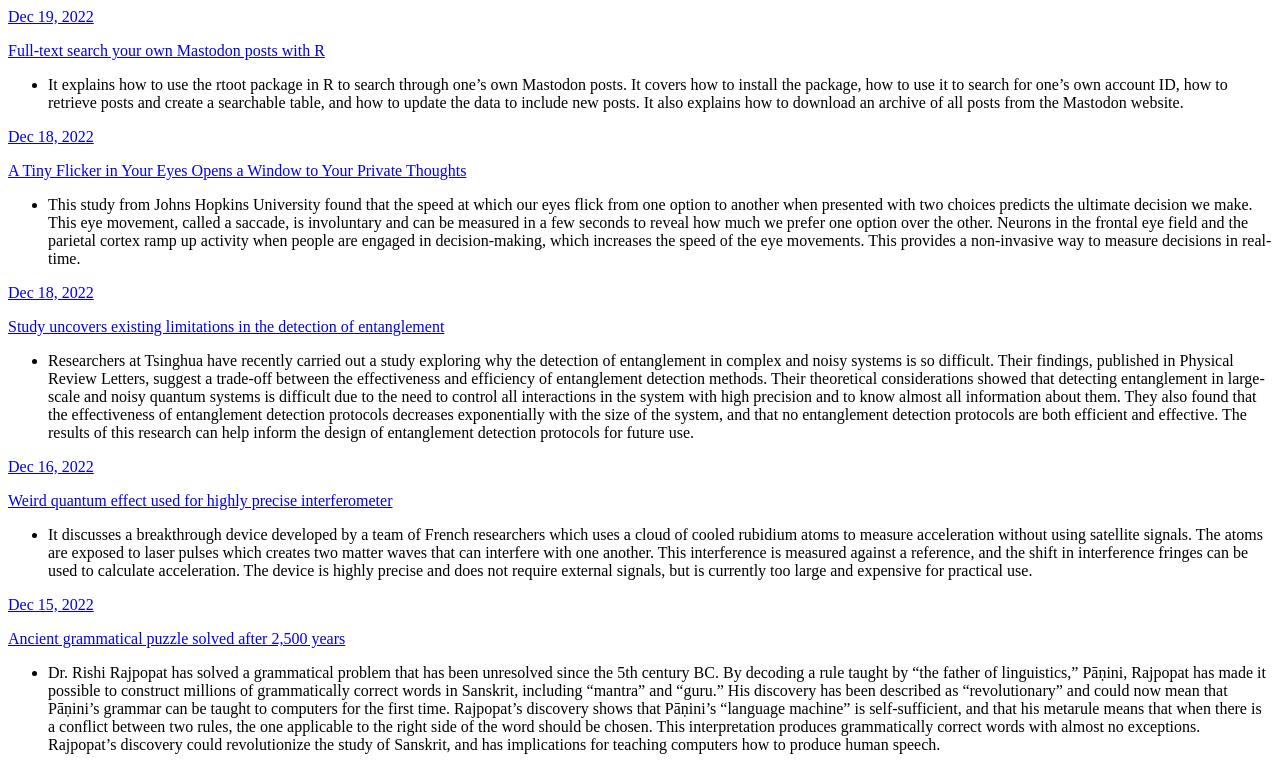
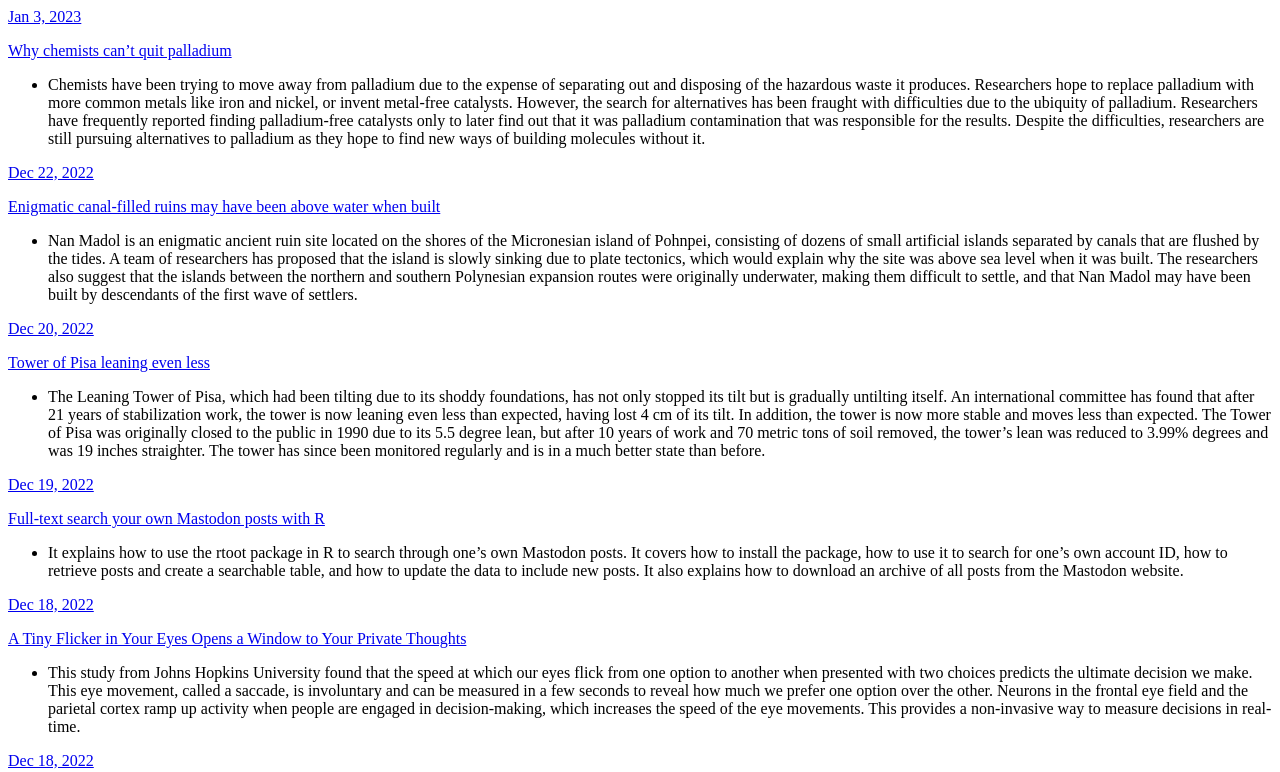
Before and after one commit to wavenumber/ergosumarch, a plain HTML site: page index.html in a window 1280 px wide. Shown: the top 772 px of the page. Drawn offline with Linux system fonts and the light colour scheme.

Commit message:
Archiving from Micro.blog.

```diff
--- a/index.html
+++ b/index.html
@@ -21,6 +21,48 @@
 <div class="h-feed">
 
 
+
+	  <div class="h-entry">
+
+
+		<a href="https://ergosum.one/2023/01/03/why-chemists-cant.html" class="u-url"><time class="dt-published" datetime="2023-01-03 00:44:21 &#43;0100">Jan 3, 2023</time></a>
+
+		<div class="e-content">
+			 <p><a href="https://www.nature.com/articles/d41586-022-01612-3">Why chemists can’t quit palladium</a></p>
+<ul>
+<li>Chemists have been trying to move away from palladium due to the expense of separating out and disposing of the hazardous waste it produces. Researchers hope to replace palladium with more common metals like iron and nickel, or invent metal-free catalysts. However, the search for alternatives has been fraught with difficulties due to the ubiquity of palladium. Researchers have frequently reported finding palladium-free catalysts only to later find out that it was palladium contamination that was responsible for the results. Despite the difficulties, researchers are still pursuing alternatives to palladium as they hope to find new ways of building molecules without it.</li>
+</ul>
+
+		</div>
+	  </div>
+
+	  <div class="h-entry">
+
+
+		<a href="https://ergosum.one/2022/12/22/enigmatic-canalfilled-ruins.html" class="u-url"><time class="dt-published" datetime="2022-12-22 22:46:04 &#43;0100">Dec 22, 2022</time></a>
+
+		<div class="e-content">
+			 <p><a href="https://arstechnica.com/science/2022/12/enigmatic-canal-filled-ruins-may-have-been-above-water-when-built/">Enigmatic canal-filled ruins may have been above water when built</a></p>
+<ul>
+<li>Nan Madol is an enigmatic ancient ruin site located on the shores of the Micronesian island of Pohnpei, consisting of dozens of small artificial islands separated by canals that are flushed by the tides. A team of researchers has proposed that the island is slowly sinking due to plate tectonics, which would explain why the site was above sea level when it was built. The researchers also suggest that the islands between the northern and southern Polynesian expansion routes were originally underwater, making them difficult to settle, and that Nan Madol may have been built by descendants of the first wave of settlers.</li>
+</ul>
+
+		</div>
+	  </div>
+
+	  <div class="h-entry">
+
+
+		<a href="https://ergosum.one/2022/12/20/tower-of-pisa.html" class="u-url"><time class="dt-published" datetime="2022-12-20 09:09:23 &#43;0100">Dec 20, 2022</time></a>
+
+		<div class="e-content">
+			 <p><a href="http://www.thehistoryblog.com/archives/65973">Tower of Pisa leaning even less</a></p>
+<ul>
+<li>The Leaning Tower of Pisa, which had been tilting due to its shoddy foundations, has not only stopped its tilt but is gradually untilting itself. An international committee has found that after 21 years of stabilization work, the tower is now leaning even less than expected, having lost 4 cm of its tilt. In addition, the tower is now more stable and moves less than expected. The Tower of Pisa was originally closed to the public in 1990 due to its 5.5 degree lean, but after 10 years of work and 70 metric tons of soil removed, the tower&#8217;s lean was reduced to 3.99% degrees and was 19 inches straighter. The tower has since been monitored regularly and is in a much better state than before.</li>
+</ul>
+
+		</div>
+	  </div>
 
 	  <div class="h-entry">
 
@@ -767,7 +809,7 @@ Beyond the shell debate, Dr. Setiamarga and colleagues’ new genome sequence ma
 		<div class="e-content">
 			 <p>Experiments with <a href="https://www.midjourney.com/">Midjourney</a>.</p>
 <p>Command: <code>Léa Seydoux, black and white, clean lines, illustration style --v 4</code></p>
-<img src="uploads/2022/3428808d78.jpg" width="600" height="600" alt="">
+<img src="https://cdn.uploads.micro.blog/91493/2022/3428808d78.jpg" width="600" height="600" alt="">
 
 		</div>
 	  </div>
@@ -780,7 +822,7 @@ Beyond the shell debate, Dr. Setiamarga and colleagues’ new genome sequence ma
 		<div class="e-content">
 			 <p>Experiments with <a href="https://www.midjourney.com/">Midjourney</a>.</p>
 <p>Command: <code>gorgeous girl in flowers, black and white, clean lines, illustration style</code></p>
-<img src="uploads/2022/8960b96ed8.jpg" width="512" height="512" alt="">
+<img src="https://wavenumber.micro.blog/uploads/2022/8960b96ed8.jpg" width="512" height="512" alt="">
 
 		</div>
 	  </div>
@@ -794,7 +836,7 @@ Beyond the shell debate, Dr. Setiamarga and colleagues’ new genome sequence ma
 			 <p>Experiments with <a href="https://www.midjourney.com">Midjourney</a>.</p>
 <p>Command:
 <code>&quot;Tangled up in Blue&quot; song by Dylan --v 4</code></p>
-<img src="uploads/2022/c7a0f4d50f.jpg" width="600" height="600" alt="">
+<img src="https://wavenumber.micro.blog/uploads/2022/c7a0f4d50f.jpg" width="600" height="600" alt="">
 
 		</div>
 	  </div>
```
